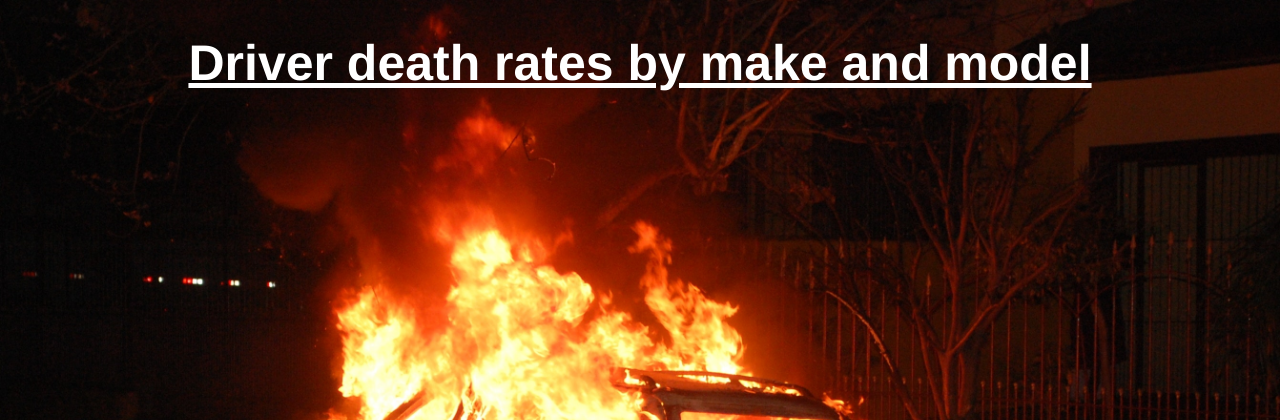
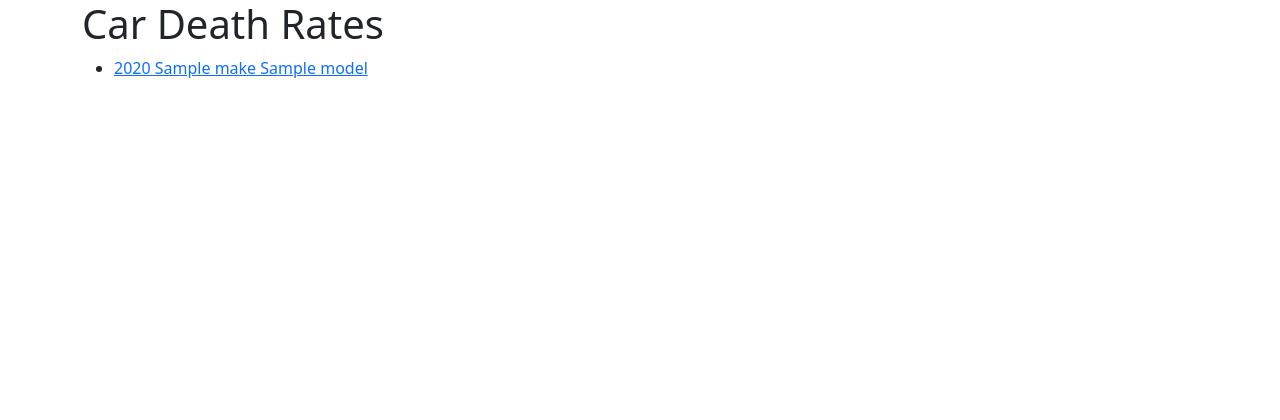
Before and after one commit to ShehneelKhan/Driver-death-rates, a Flask app: template templates/index.html in a window 1280 px wide. Shown: the top 420 px of the page. Run offline with Flask 3, Linux system fonts and the light colour scheme; the template is opened without the code that fills it: most values are stand-ins (such as "Sample title", 1, 10 or a date in 2020).

Commit message:
Updated index.html

```diff
--- a/templates/index.html
+++ b/templates/index.html
@@ -1,12 +1,26 @@
 <!DOCTYPE html>
-<html lang="en">
+<html>
   <head>
-    <meta charset="UTF-8" />
-    <meta name="viewport" content="width=device-width, initial-scale=1.0" />
-    <title>Document</title>
-    <link rel="stylesheet" href="static/css/style.css" />
+    <title>Car Death Rates</title>
+    <link
+      href="https://cdn.jsdelivr.net/npm/bootstrap@5.3.0-alpha1/dist/css/bootstrap.min.css"
+      rel="stylesheet"
+    />
   </head>
   <body>
-    <h1>Driver death rates by make and model</h1>
+    <div class="container">
+      <h1>Car Death Rates</h1>
+      <ul>
+        {% for car in cars %}
+        <li>
+          <a
+            href="{{ url_for('car', year=car.year, make=car.make, model=car.model) }}"
+          >
+            {{ car.year }} {{ car.make }} {{ car.model }}
+          </a>
+        </li>
+        {% endfor %}
+      </ul>
+    </div>
   </body>
 </html>
```
